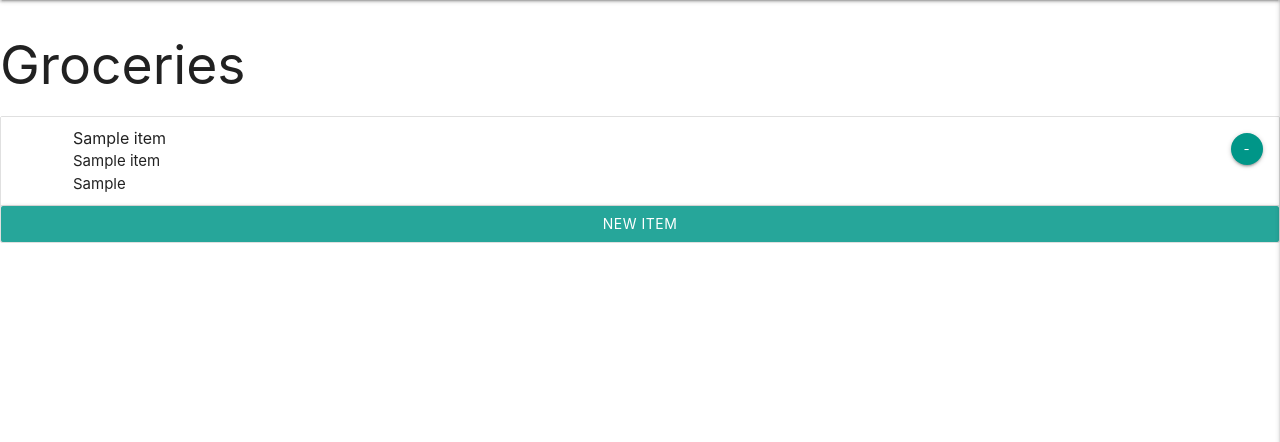
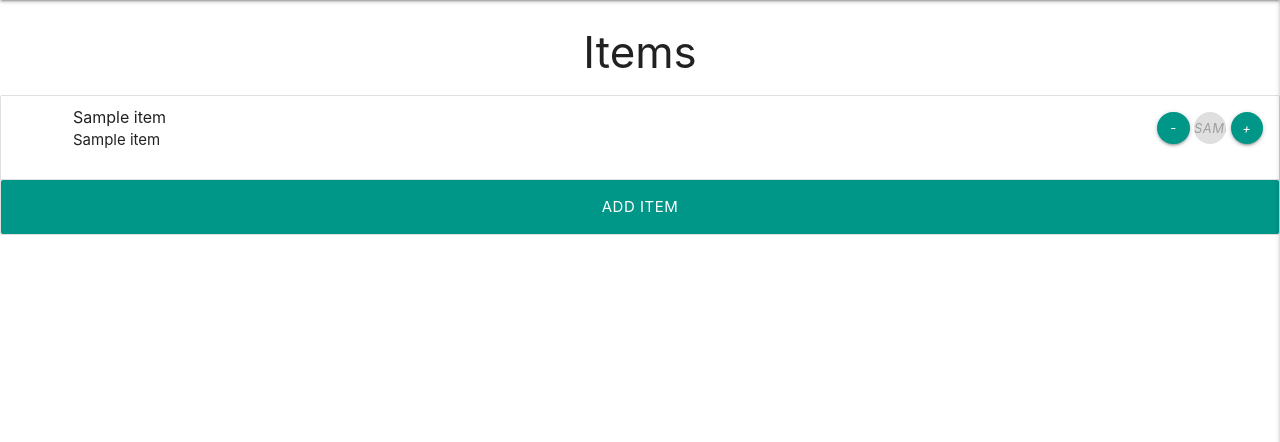
Before and after one commit to Code-Institute-Submissions/jildourixt-grocs, a Flask app: page / in a window 1280 px wide. Shown: the part 64-506 px from the top of the page. Run offline with Flask 2, Linux system fonts and the light colour scheme; a database or web service that is not in the repository returns one stand-in record (values such as "Sample title"); some libraries are stand-ins or nearby versions.

Commit message:
update items.html and beautify
added conditional statement so only items with item.in_cupboard with non-nill value gets added.

```diff
--- a/templates/items.html
+++ b/templates/items.html
@@ -1,22 +1,27 @@
 {% extends "base.html" %}
 {% block content %}
-
-	<h2>Groceries</h2>
-
+<h3 class="center-align">Items</h3>
+<div class="row col s12 m8 offset-m2">
     <ul class="collection">
         {% for item in items %}
+        {% if item.in_cupboard != 0 %}
         <li class="collection-item avatar">
             <span class="title">{{ item.item_name }}</span>
             <p> {{ item.category_name }} <br>
-	         {{ item.in_cupboard }}
             </p>
-	      <a href="#!" class="secondary-content"><i class="btn-floating btn-small waves-effect waves-light teal">-</i></a>
+            <div class="secondary-content">
+                <a href="#!"><i class="btn-floating btn-small waves-effect waves-light teal">-</i></a>
+                <a><i class="btn-floating btn-small disabled">{{ item.in_cupboard }}</i></a>
+                <a href="#!"><i class="btn-floating btn-small waves-effect waves-light teal">+</i></a>
+            </div>
         </li>
+        {% endif %}
         {% endfor %}
-	    <a class="waves-effect waves-light btn add-btn">New item</a>
+        <button type="submit" class="col s12 btn-large teal">
+            Add item
+        </button>
     </ul>
-
-
+</div>
 <!-- {% for item in items %}
         {{ item.item_name }}
         {{ item.in_cupboard }}<br>
```
Lines whose indentation alone changed are shown as unchanged.
